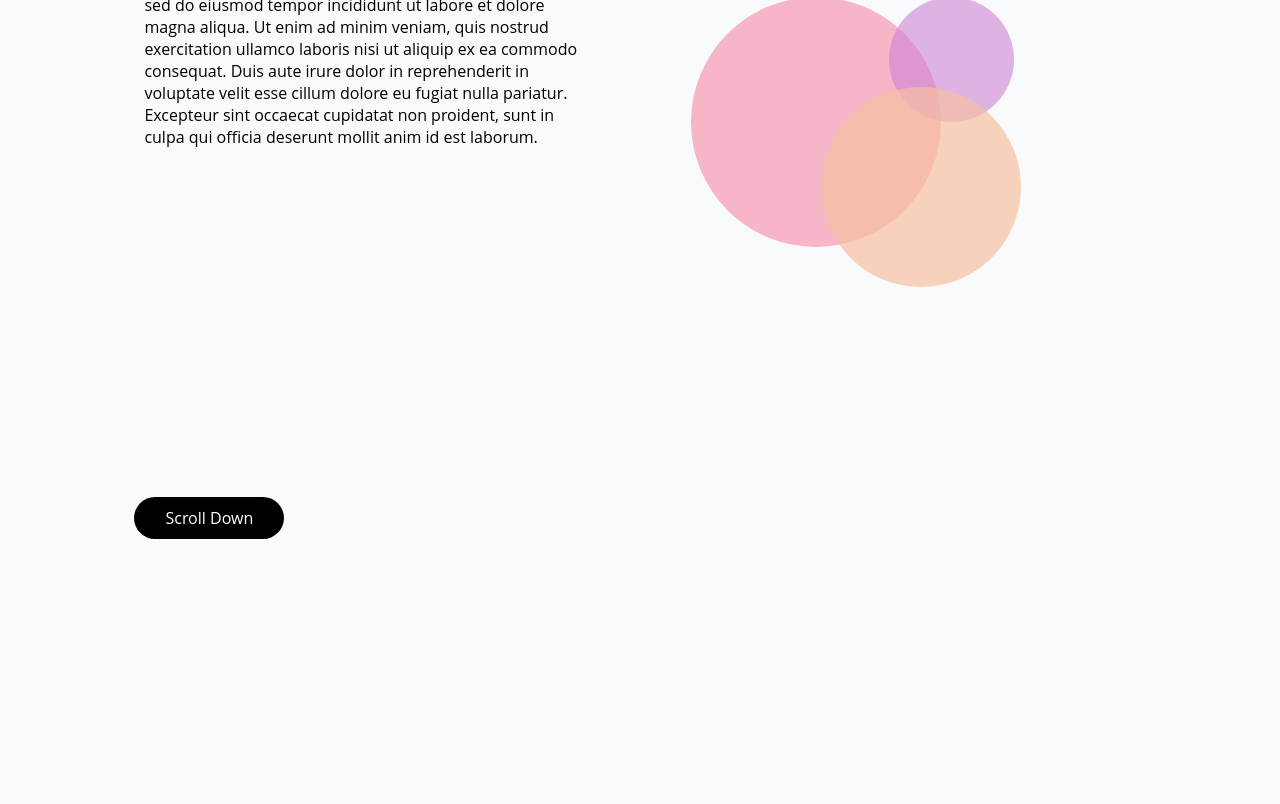
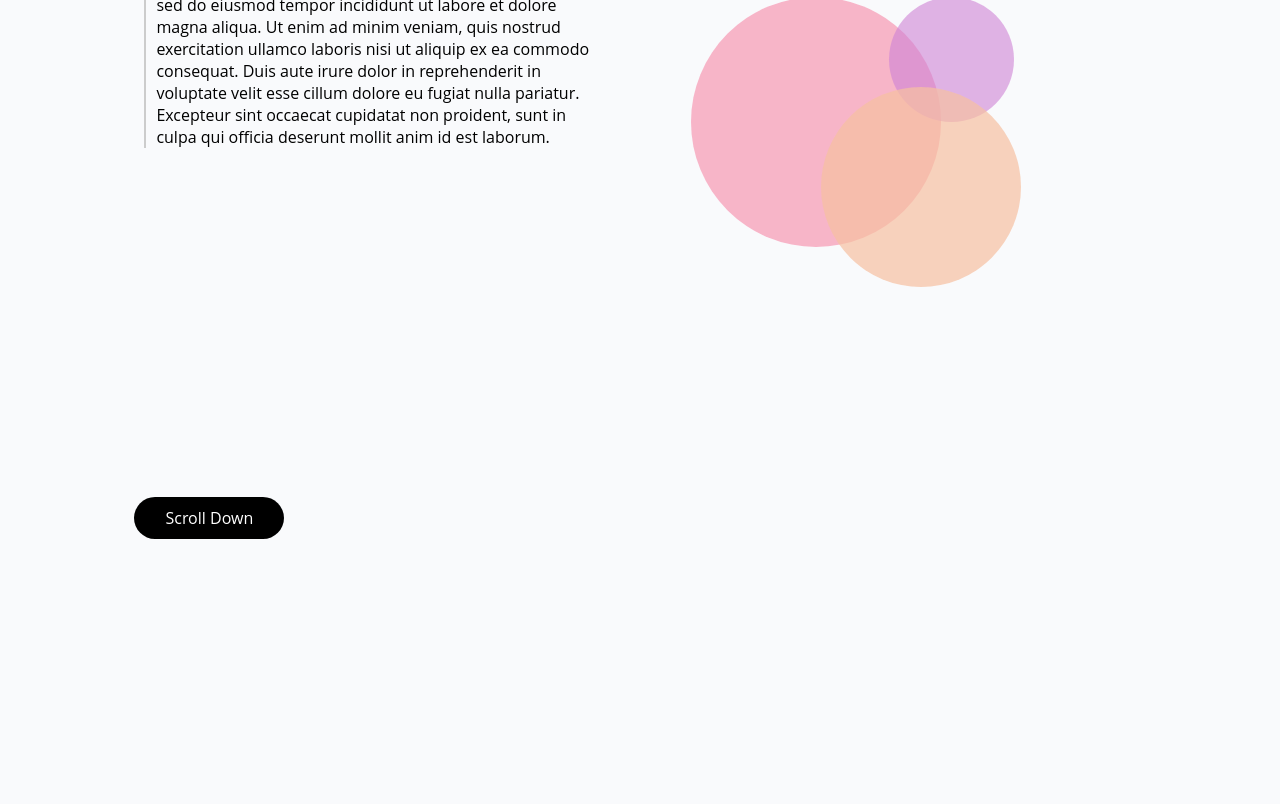
Before and after one commit to alexdarmos/darmos-lab-one, a plain HTML site: page index.html in a window 1280 px wide. Shown: the part 245-1049 px from the top of the page. Drawn offline with Linux system fonts and the light colour scheme; a web font is replaced by a local one.

Commit message:
added border

```diff
--- a/stylesheet.css
+++ b/stylesheet.css
@@ -59,6 +59,8 @@ a {
   position: absolute;
   left: 10px;
   top: 45px;
+  border-left: solid 2px #ccc;
+  padding-left: 10px;
 }
 
 .container-right {
```
